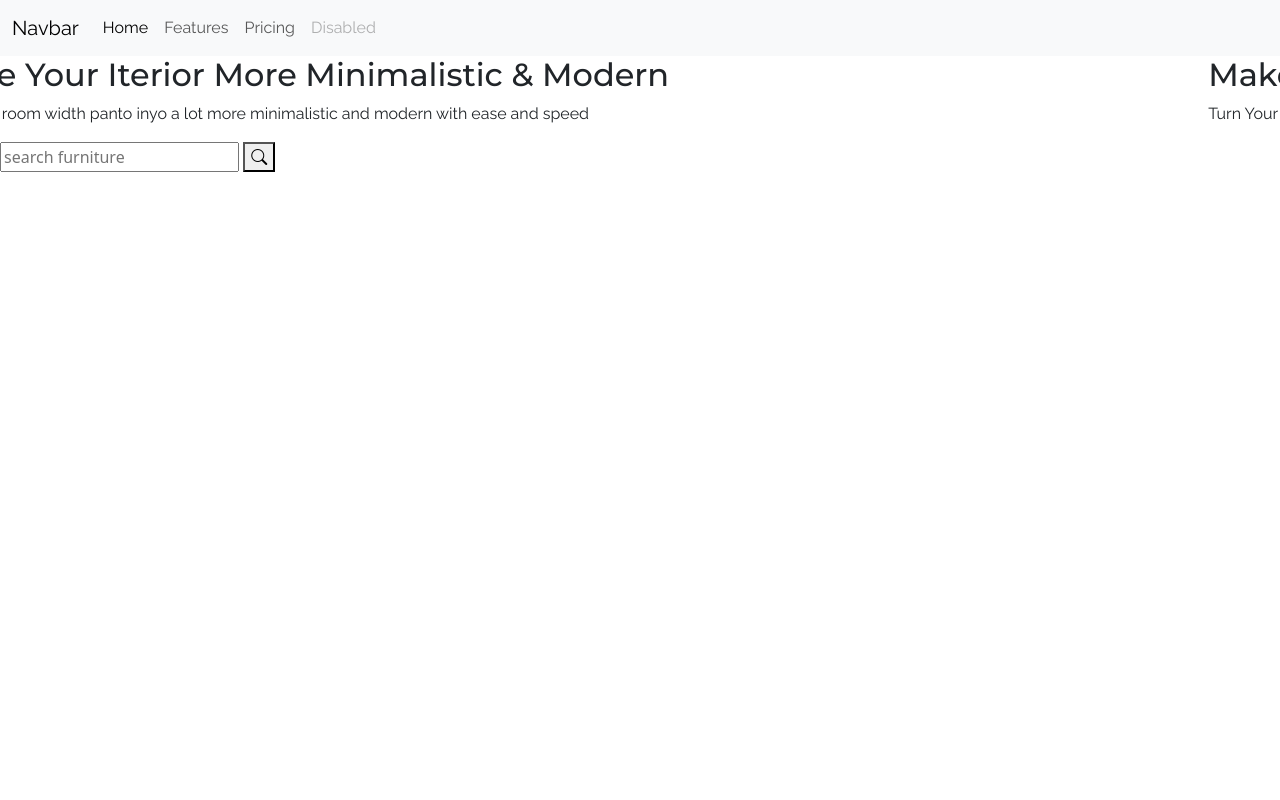
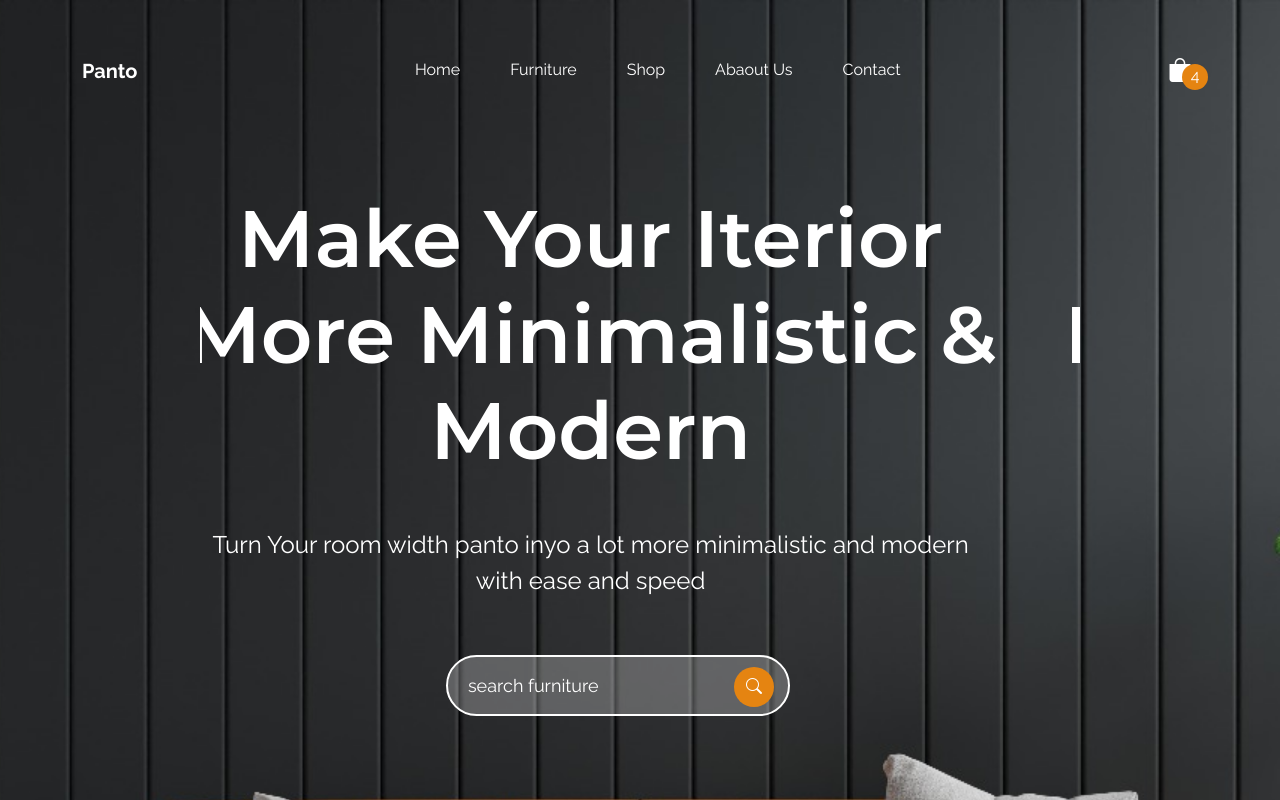
Before and after one commit to alejoriano06/bootstrap_2, a plain HTML site: page index.html in a window 1280 px wide. Shown: the top 800 px of the page. Drawn offline with nearby package versions, Linux system fonts and the light colour scheme.

Commit message:
termine el header con sus estilos

```diff
--- a/css/style.css
+++ b/css/style.css
@@ -1,48 +1,166 @@
-/*! CONFIGURACION BASICA DE UN ARCHIVO CSS */
+/* Configuración básica de un archivo css */
+/* 1. Tipografías */
+@import url('https://fonts.googleapis.com/css2?family=Montserrat:ital,wght@0,100..900;1,100..900&family=Nunito:ital,wght@0,200..1000;1,200..1000&family=Outfit:wght@100..900&display=swap');
+@import url('https://fonts.googleapis.com/css2?family=Raleway:ital,wght@0,100..900;1,100..900&display=swap');
 
-/*! 1: TIPOGRAFIAS */
-@import url('https://fonts.googleapis.com/css2?family=Montserrat:ital,wght@0,100..900;1,100..900&display=swap');
-@import url('https://fonts.googleapis.com/css2?family=Raleway:ital,wght@0,100..900;1,100..900&display=swap');
-/*! 2: ICONOS */
+/* 2. Iconos */
 @import url("https://cdn.jsdelivr.net/npm/bootstrap-icons@1.13.1/font/bootstrap-icons.min.css");
-@import url("https://cdnjs.cloudflare.com/ajax/libs/font-awesome/6.5.1/css/all.min.css");
+@import url("https://cdnjs.cloudflare.com/ajax/libs/font-awesome/6.6.0/css/all.min.css");
 
-/*! 3: ESTILO GENERALES */
-h1,h2,h3,h4,h5,h6{
+
+/* 3. Estilos Generales */
+
+/* TIPOGRAFIA PARA TITULOS */
+h2,
+h3,
+h4,
+h5,
+h6 {
     font-family: "Montserrat", sans-serif;
 }
-p,a,button,input,li,label,select,textarea,span{
+
+/* TIPOGRAFIA PARA TEXTOS */
+
+p,
+a,
+button,
+li,
+label,
+input,
+select,
+textarea,
+span {
     font-family: "Raleway", sans-serif;
 }
-/*! 4: VARIABLES */
-:rot{
-    --primary-color :#e58411;
-    --gray-color : #f7f7f7;
-    --white-color : #fff;
-    --dark-color: #1e1e1e;
+
+/* 4. Variables */
+:root {
+    --primary-color: #e58411;
+    --gray-color: #f7f7f7;
+    --white-color: #ffffff;
+    --dark-color: #000000;
     --fs-title1: 80px;
     --fs-title2: 42px;
     --fs-title3: 24px;
     --fs-title4: 18px;
     --fs-text: 16px;
 }
-/*! 5: DESKTOP */
-header{
+
+
+/* 5. Desktop */
+header {
     width: 100%;
+    text-align: center;
     position: relative;
-    height: 100vh;
-    background: url(.../img/sofa.png.jpeg);
+    height: 180vh;
+    padding-top: 40px;
+    background: url('../img/pagina_inicio.jpeg');
     background-size: cover;
-    background-position: center;
+    /* background-position: center; */
     background-position-x: center;
     background-position-y: bottom;
 }
 
-/*! 6: TABLET */
-@media screen and (min-width:768px) and (max-width:1000px ){
+header nav .logo {
+    color: var(--white-color);
+    font-weight: 700;
+    font-size: 20px;
+}
+
+header nav .logo:hover {
+    color: var(--white-color);
+    transform: scale(1.2);
+    transition: .5s;
+}
+
+#navbarNav ul a {
+    color: var(--white-color);
+    font-size: var(--fs-text);
+    margin: 0 15px;
+    padding: 10px;
+    border-bottom: 1px solid transparent;
+    transition: .5s;
+}
+
+#navbarNav ul a:hover {
+    border-bottom: 1px solid var(--white-color);
 
 }
-/*! 7: SMARTPHONE */
-@media screen and (min-width:320px) and (max-width:767px ){
+
+header nav .bag-button {
+    background: transparent;
+    border: none;
+    color: var(--white-color);
+    font-size: 24px;
+    position: relative;
+}
+
+header .bag-button .counter-products {
+    width: 26px;
+    height: 26px;
+    color: var(--white-color);
+    background-color: var(--primary-color);
+    font-size: var(--fs-text);
+    border-radius: 50%;
+    position: absolute;
+    right: -10px;
+    bottom: 0;
+}
+
+#hero {
+    width: 100%;
+    text-align: center;
+    padding: 90px 200px;
+}
+#hero h2{
+    font-size: var(--fs-title1);
+    color: var(--white-color);
+    font-weight: 600;
 
 }
+#hero p{
+    color: var(--white-color);
+    font-size: var(--fs-title3);
+    padding: 40px 45px;
+
+
+}
+
+#hero form{
+    width: 100%;
+    position: relative;
+
+}
+
+#hero form input{
+    border-radius: 40px;
+    padding: 15px 65px 15px 20px;
+    width: 344px;
+    font-size: var(--fs-title4);
+    border: 2px solid #fff;
+    background: #ffffff3f;
+    color: var(--white-color);
+    outline: none;
+}
+#hero form input::placeholder{
+    color:  var(--white-color);
+}
+#hero form button{
+    width: 40px;
+    height: 40px;
+    background: var(--primary-color);
+    border: none;
+    border-radius: 50%;
+    color: var(--white-color);
+    position: absolute;
+}
+#hero form button{
+    position: relative;
+    right:60px ;
+}
+
+/* 6. Estilos responsive Tablet */
+@media screen and(min-width:768px) and (max-width:1068px) {}
+
+/* 7. Estilos responsive SmartPhone */
+@media screen and(min-width:320px) and (max-width:767px) {}
--- a/index.html
+++ b/index.html
@@ -4,34 +4,45 @@
     <meta charset="UTF-8">
     <meta name="viewport" content="width=device-width, initial-scale=1.0">
     <title>Panto - Shop</title>
+
+    <link href="https://cdn.jsdelivr.net/npm/bootstrap@5.3.8/dist/css/bootstrap.min.css" rel="stylesheet" integrity="sha384-sRIl4kxILFvY47J16cr9ZwB07vP4J8+LH7qKQnuqkuIAvNWLzeN8tE5YBujZqJLB" crossorigin="anonymous">
     <link rel="stylesheet" href="css/style.css">
-    <link href="https://cdn.jsdelivr.net/npm/bootstrap@5.3.8/dist/css/bootstrap.min.css" rel="stylesheet" integrity="sha384-sRIl4kxILFvY47J16cr9ZwB07vP4J8+LH7qKQnuqkuIAvNWLzeN8tE5YBujZqJLB" crossorigin="anonymous">
 </head>
 <body>
 
     <header>
-        <nav class="navbar navbar-expand-lg bg-body-tertiary">
-        <div class="container-fluid">
-            <a class="navbar-brand" href="#">Navbar</a>
+        <nav class="navbar navbar-expand-lg bg-transparent">
+            <div class="container">
+
+            <a class="navbar-brand logo" href="#">Panto</a>
+
             <button class="navbar-toggler" type="button" data-bs-toggle="collapse" data-bs-target="#navbarNav" aria-controls="navbarNav" aria-expanded="false" aria-label="Toggle navigation">
             <span class="navbar-toggler-icon"></span>
             </button>
-            <div class="collapse navbar-collapse" id="navbarNav">
+
+            <div class="collapse navbar-collapse justify-content-center"  id="navbarNav">
             <ul class="navbar-nav">
                 <li class="nav-item">
                 <a class="nav-link active" aria-current="page" href="#">Home</a>
                 </li>
                 <li class="nav-item">
-                <a class="nav-link" href="#">Features</a>
+                <a class="nav-link" href="#">Furniture</a>
                 </li>
                 <li class="nav-item">
-                <a class="nav-link" href="#">Pricing</a>
+                <a class="nav-link" href="#">Shop</a>
                 </li>
                 <li class="nav-item">
-                <a class="nav-link disabled" aria-disabled="true">Disabled</a>
+                <a class="nav-link" href="#">Abaout Us</a>
+                </li>
+                  <li class="nav-item">
+                <a class="nav-link" href="#">Contact</a>
                 </li>
             </ul>
             </div>
+            <button class="bag-button">
+                <i class="bi bi-bag-fill"></i>
+                <div class="counter-products">4</div>
+            </button>
         </div>
         </nav>
 
```
Also changed, not shown: img/pagina_inicio.jpeg (renamed from img/WhatsApp Image 2025-09-08 at 4.47.23 PM (2).jpeg), img/portada.jpeg (renamed from img/WhatsApp Image 2025-09-08 at 4.47.21 PM (1).jpeg).
